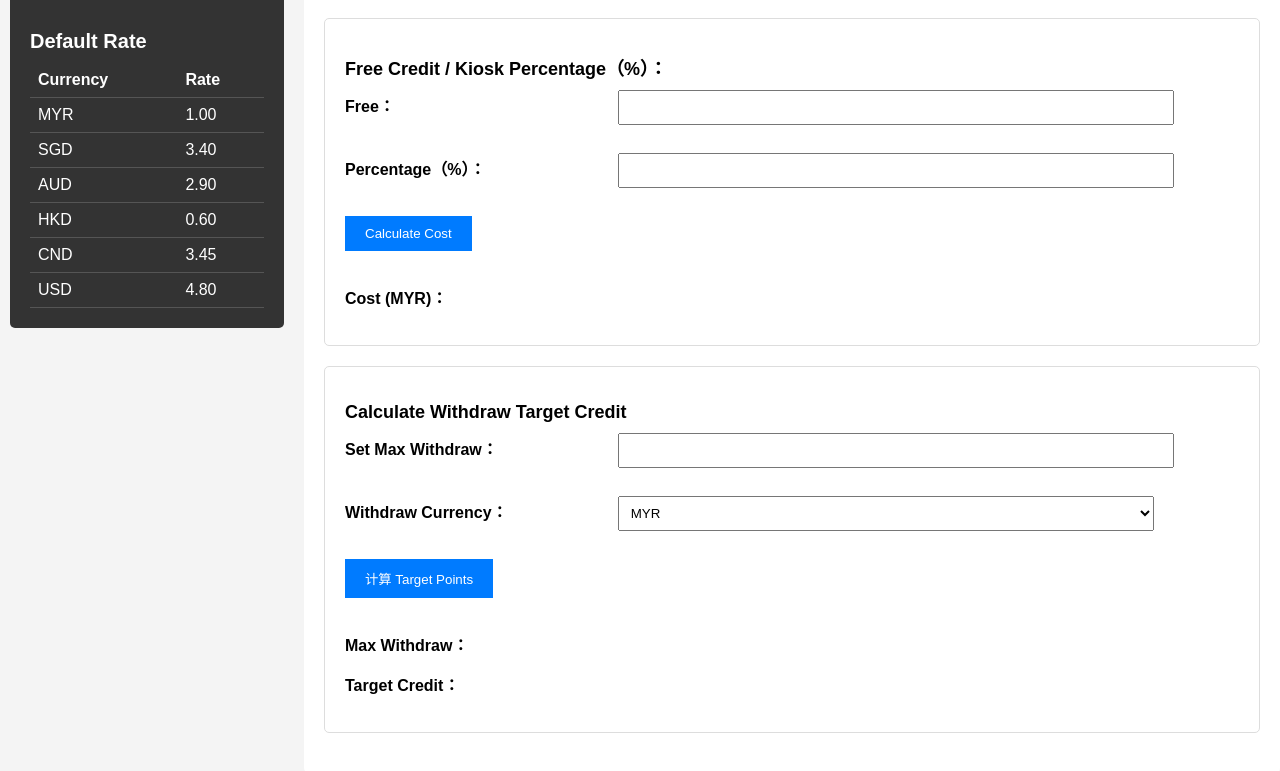
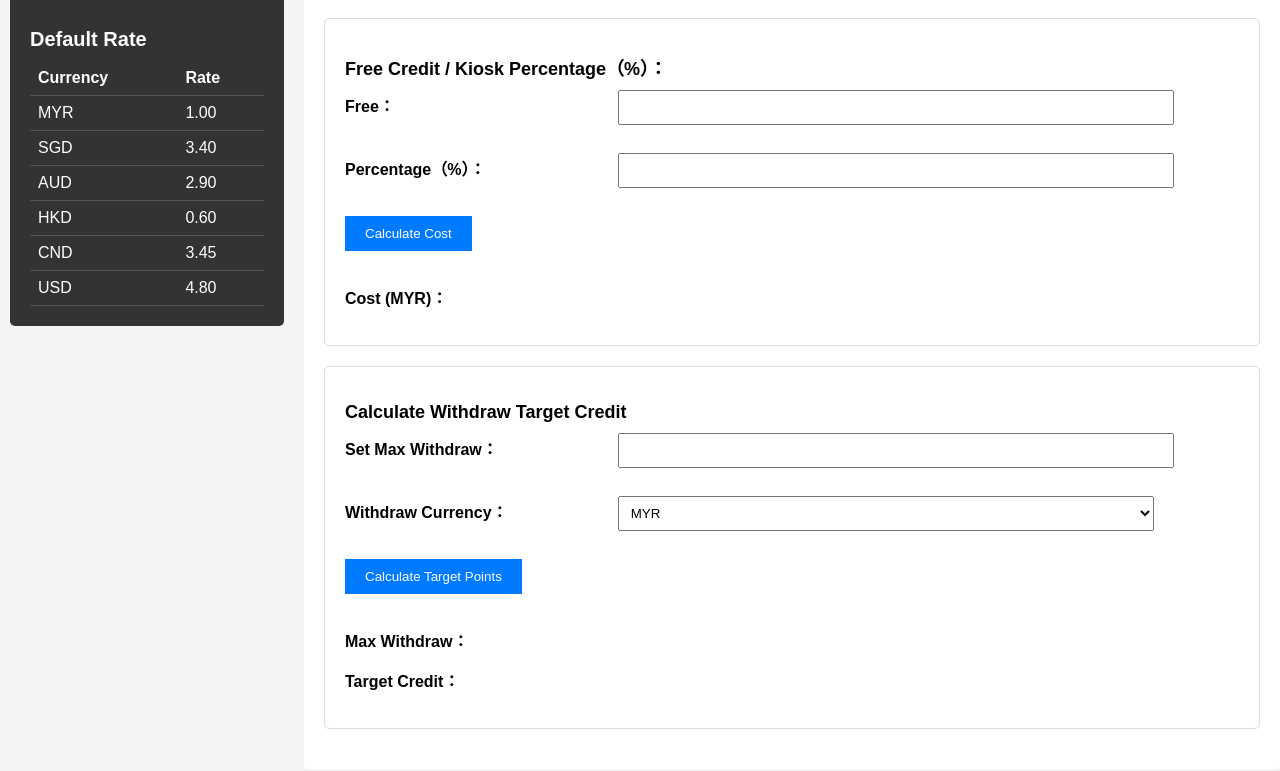
Before and after one commit to kooheng1993/Costcalculate, a plain HTML site: page index.html in a window 1280 px wide. Shown: the part 452-1223 px from the top of the page. Drawn offline with Linux system fonts and the light colour scheme.

Commit message:
Update index.html

```diff
--- a/index.html
+++ b/index.html
@@ -83,7 +83,7 @@
                     <option value="CND">CND</option>
                     <option value="USD">USD</option>
                 </select><br><br>
-                <button onclick="calculateTargetPoints()">计算 Target Points</button><br><br>
+                <button onclick="calculateTargetPoints()">Calculate Target Points</button><br><br>
                 <p>Max Withdraw： <span id="maxWithdraw"></span></p>
                 <p>Target Credit： <span id="targetPoints"></span></p>
             </div>
```
